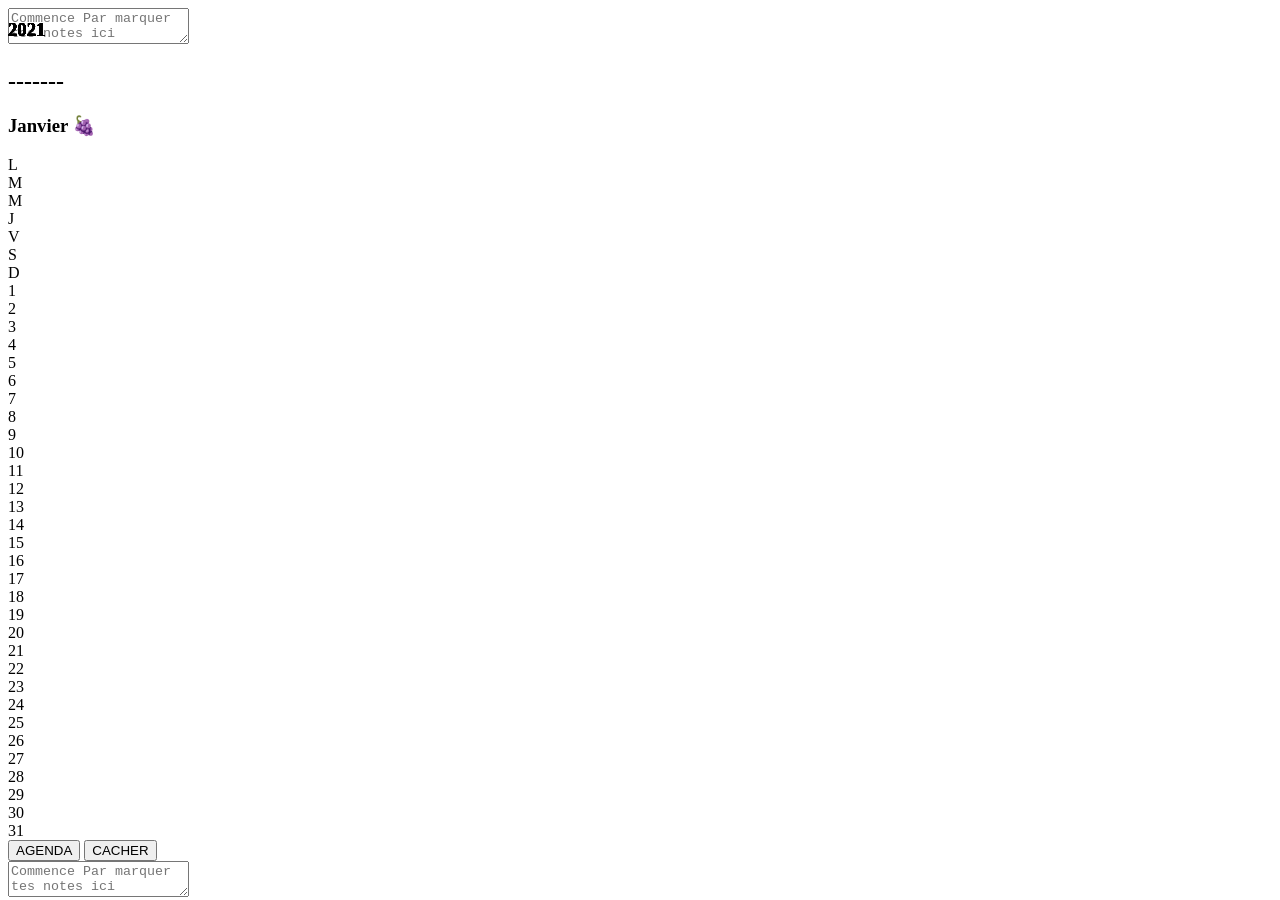
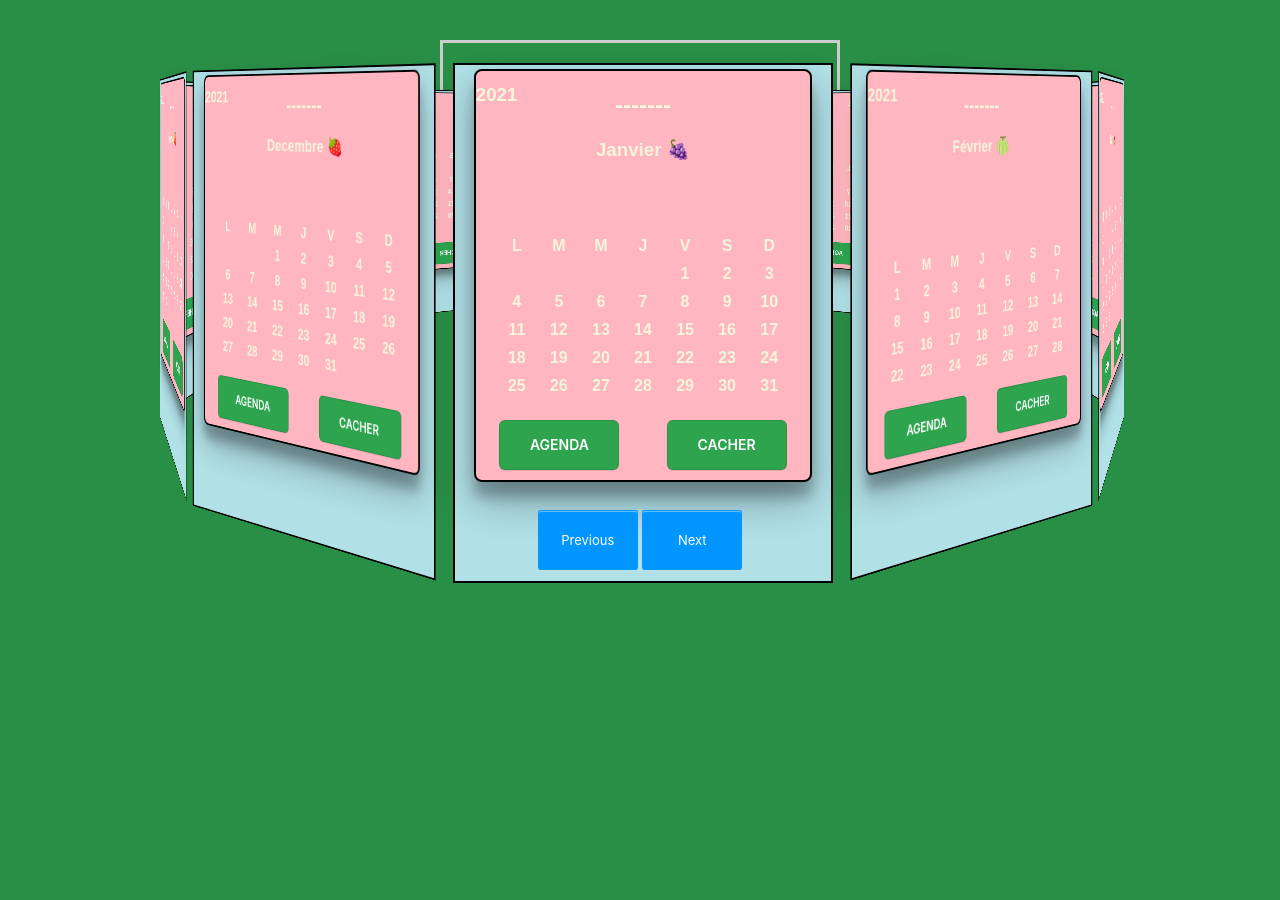
Before and after one commit to tarik-gadoumi/agenda, a plain HTML site: page agenda.html in a window 1280 px wide. Shown: the top 900 px of the page. After the commit the page ends 800 px from the top, so only its background shows below. Drawn offline with Linux system fonts and the light colour scheme.

Commit message:
5th-commit

```diff
--- a/agenda.html
+++ b/agenda.html
@@ -4,7 +4,7 @@
     <meta charset="UTF-8">
     <meta http-equiv="X-UA-Compatible" content="IE=edge">
     <meta name="viewport" content="width=device-width, initial-scale=1.0">
-    <link rel="stylesheet" href="style.css">
+    <link rel="stylesheet" href="agenda.css">
     <title>Document</title>
 </head>
 <body>
@@ -760,6 +760,6 @@
     <button class="previous-button button-7">Previous</button>
     <button class="next-button button-7">Next</button>
   </p>
-      <script src="app.js"></script>
+      <script src="agenda.js"></script>
 </body>
 </html>
```
